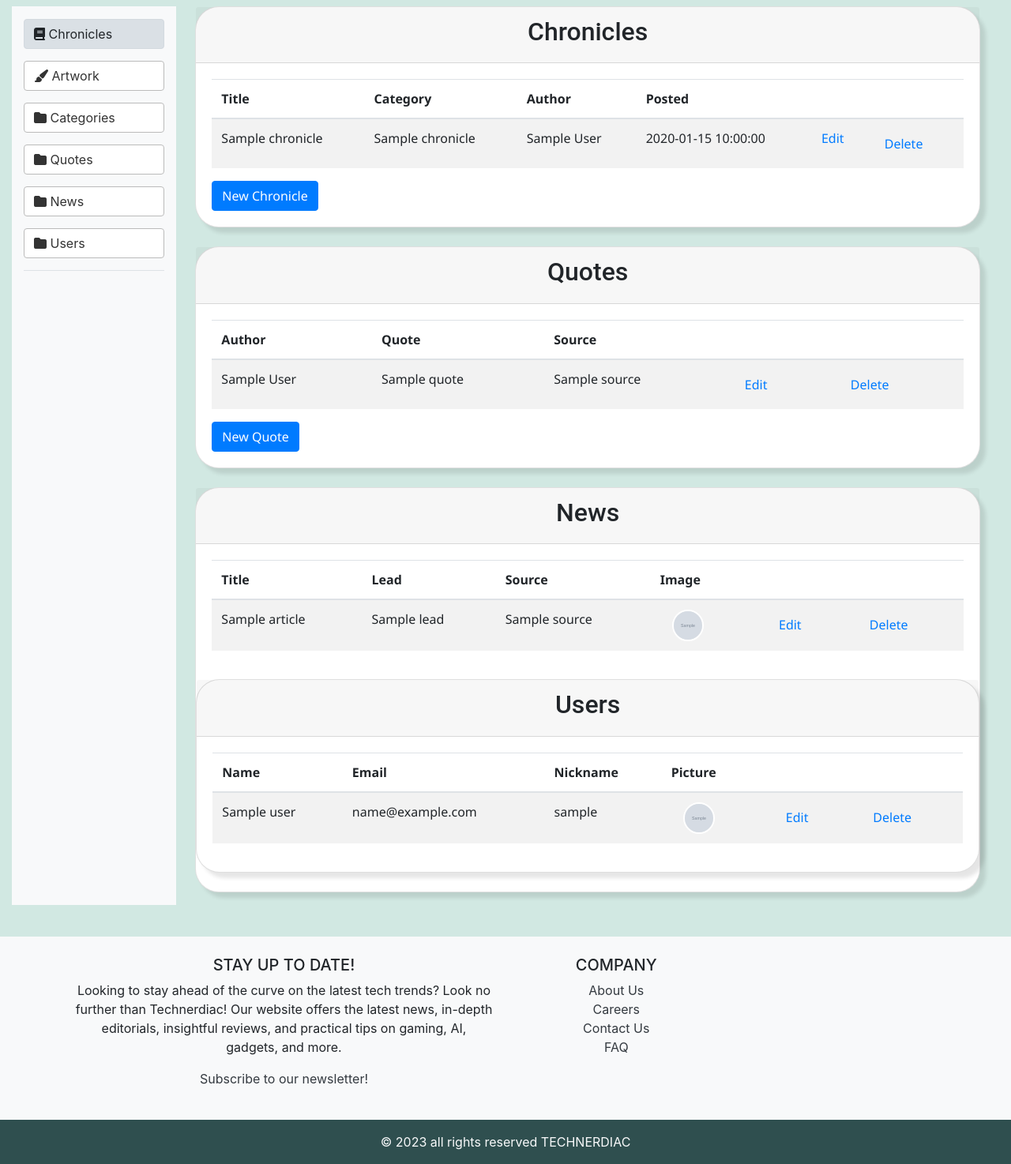
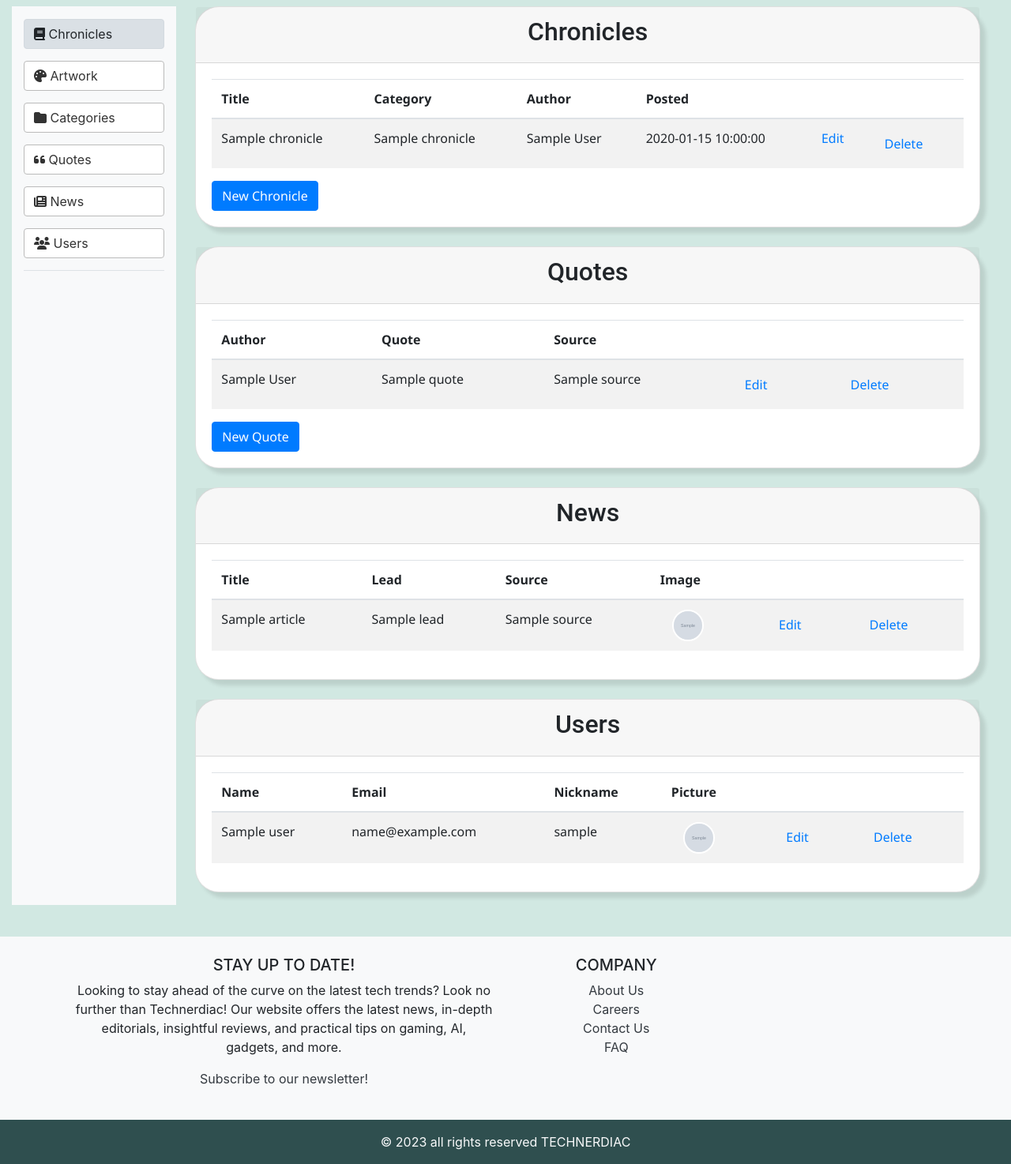
Before and after one commit to wadevondoom/technerd, a Flask app: page /admin in a window 1280 px wide. Shown: the part 138-1612 px from the top of the page at 79% size. Run offline with Flask 2, Linux system fonts and the light colour scheme; a user stored in the database is signed in; grey boxes marked "Sample" are stand-in pictures; a database or web service that is not in the repository returns one stand-in record (values such as "Sample title"); some libraries are stand-ins or nearby versions.

Commit message:
Looking better. Some missing </div>

```diff
--- a/templates/admin.html
+++ b/templates/admin.html
@@ -34,32 +34,32 @@
                     <li class="nav-item">
                         <button class="admin-nav-link btn btn-light btn-block active" data-toggle="tab"
                             href="#chronicles">
-                            <i class="fa fa-book"></i> Chronicles
+                            <i class="fas fa-book"></i> Chronicles
                         </button>
                     </li>
                     <li class="nav-item">
                         <button class="admin-nav-link btn btn-light btn-block" data-toggle="tab" href="#artwork">
-                            <i class="fa fa-paint-brush"></i> Artwork
+                            <i class="fas fa-palette"></i> Artwork
                         </button>
                     </li>
                     <li class="nav-item">
                         <button class="admin-nav-link btn btn-light btn-block" data-toggle="tab" href="#categories">
-                            <i class="fa fa-folder"></i> Categories
+                            <i class="fas fa-folder"></i> Categories
                         </button>
                     </li>
                     <li class="nav-item">
                         <button class="admin-nav-link btn btn-light btn-block" data-toggle="tab" href="#quotes">
-                            <i class="fa fa-folder"></i> Quotes
+                            <i class="fas fa-quote-left"></i> Quotes
                         </button>
                     </li>
                     <li class="nav-item">
                         <button class="admin-nav-link btn btn-light btn-block" data-toggle="tab" href="#news">
-                            <i class="fa fa-folder"></i> News
+                            <i class="fas fa-newspaper"></i> News
                         </button>
                     </li>
                     <li class="nav-item">
                         <button class="admin-nav-link btn btn-light btn-block" data-toggle="tab" href="#users">
-                            <i class="fa fa-folder"></i> Users
+                            <i class="fas fa-users"></i> Users
                         </button>
                     </li>
                 </ul>
@@ -292,6 +292,8 @@
                                 <!-- Add pagination for chronicles here -->
                             </div>
                         </div>
+                    </div>
+                </div>
 
                 <!-- Users -->
                 <div class="tab-pane fade show active" id="users">
@@ -340,6 +342,7 @@
                         </div>
 
                     </div>
+                </div>
         </main>
     </div>
 </div>
```
Lines whose indentation alone changed are shown as unchanged.
